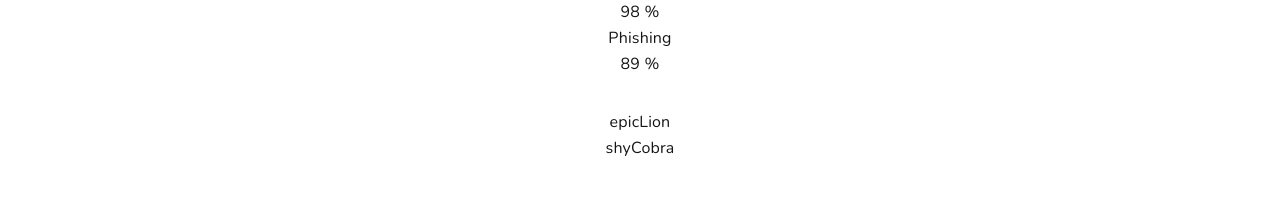
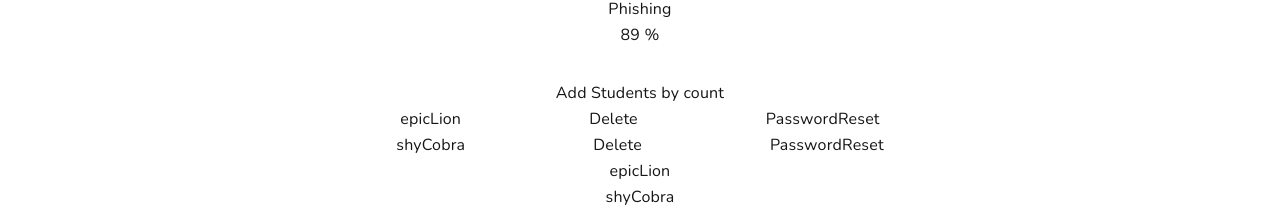
Before and after one commit to ILSE-Group/ILSE-Plattform-Frontend, a React (Vite) app: page /profile in a window 1280 px wide. Shown: the part 529-737 px from the top of the page. Built offline with nearby package versions, Linux system fonts and the light colour scheme.

Commit message:
added profile content-gen to StudentDashboard

```diff
--- a/src/components/Profile/ProfilePage.scss
+++ b/src/components/Profile/ProfilePage.scss
@@ -7,7 +7,7 @@
     display: flex;
     flex-direction: column;
     align-items: center;
-    justify-content: center;
+    justify-content: flex-start;
 
     background-color: var(--bgColorHighContrast);
 
--- /dev/null
+++ b/src/components/Profile/StudentDashboard/StudentControls/StudCtrlElement.scss
@@ -0,0 +1,12 @@
+
+.student-control-wrapper {
+    height: auto;
+    width: 90vw;
+
+    display: flex;
+    flex-direction: row;
+    align-items: center;
+    justify-content: center;
+
+    gap: 10vw;
+}
--- /dev/null
+++ b/src/components/Profile/StudentDashboard/StudentControls/StudCtrlElement.tsx
@@ -0,0 +1,21 @@
+import './StudCtrlElement.scss';
+
+
+interface StudCtrlElemProps {
+    studentName: string;
+}
+function StudentControlElement( { studentName } : StudCtrlElemProps ) {
+
+    return (
+        <div className='student-control-wrapper'>
+            <p>{studentName}</p>
+
+            <p>Delete</p>
+
+            <p>PasswordReset</p>
+        </div>
+    );
+
+}
+
+export default StudentControlElement;
--- a/src/components/Profile/StudentDashboard/StudentControls/StudentControls.tsx
+++ b/src/components/Profile/StudentDashboard/StudentControls/StudentControls.tsx
@@ -1,11 +1,23 @@
 import './StudentControls.scss';
 
+import type { profileStudentsInfo } from '../../../../lib/interfaceHandler';
+import StudentControlElement from './StudCtrlElement';
+
+
+interface StudCtrlProps {
+    studentsInfo: profileStudentsInfo[];
+}
 
 // Add/delete students (adding by number of students) or initiate student-password reset
-function StudentControls() {
+function StudentControls( { studentsInfo } : StudCtrlProps ) {
 
     return(
         <div>
+            <p>Add Students by count</p>
+
+            {studentsInfo.map((info, idx) =>
+                <StudentControlElement key={idx} studentName={info.studentName} />
+            )}
 
         </div>
     );
--- a/src/components/Profile/StudentDashboard/StudentDashboard.tsx
+++ b/src/components/Profile/StudentDashboard/StudentDashboard.tsx
@@ -15,10 +15,13 @@ function StudentDashboard( { studentsInfo } : StudDashProps ) {
 
     return(
         <section>
-            <StudentControls />
 
             { studentsInfo == null ? null :
-                <StudentList studentsInfo={studentsInfo}/>
+                <>
+                    <StudentControls studentsInfo={studentsInfo} />
+
+                    <StudentList studentsInfo={studentsInfo} />
+                </>
             }
 
         </section>
```
